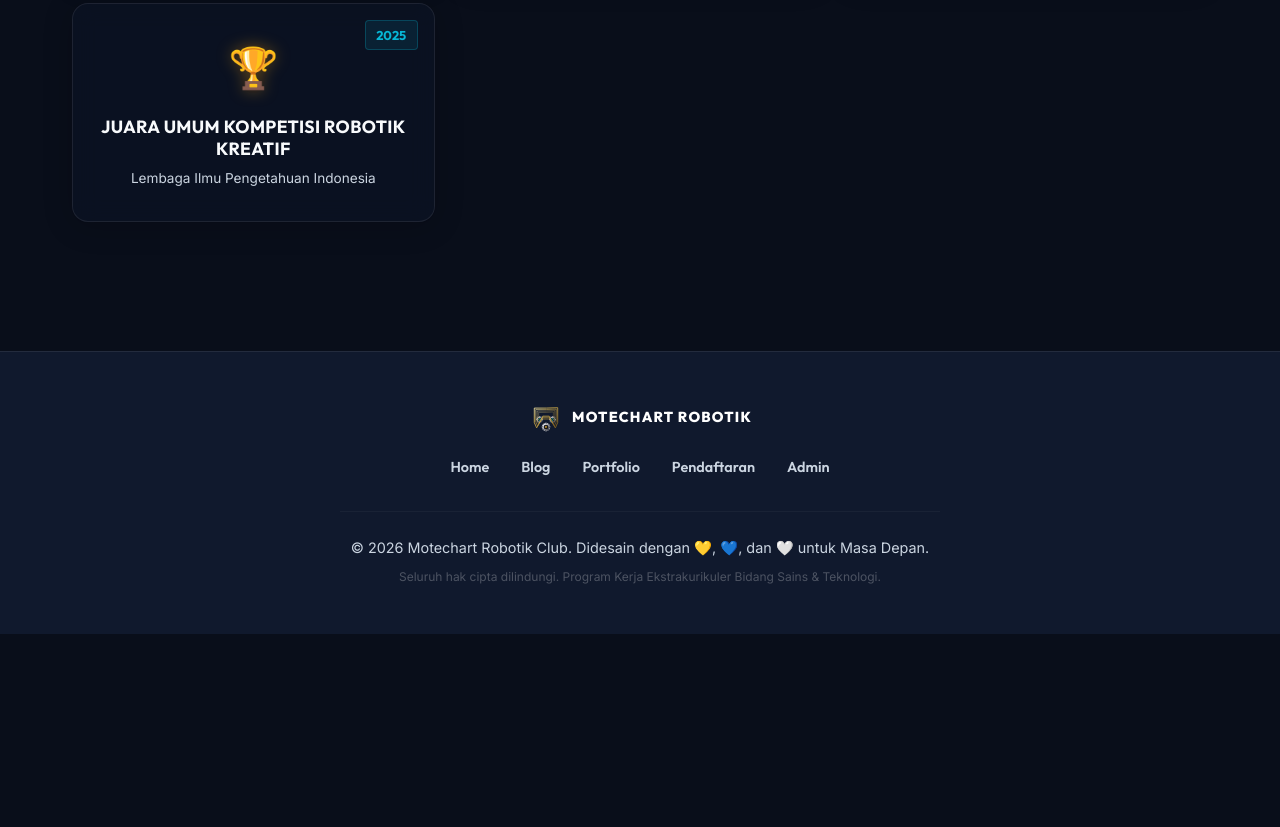
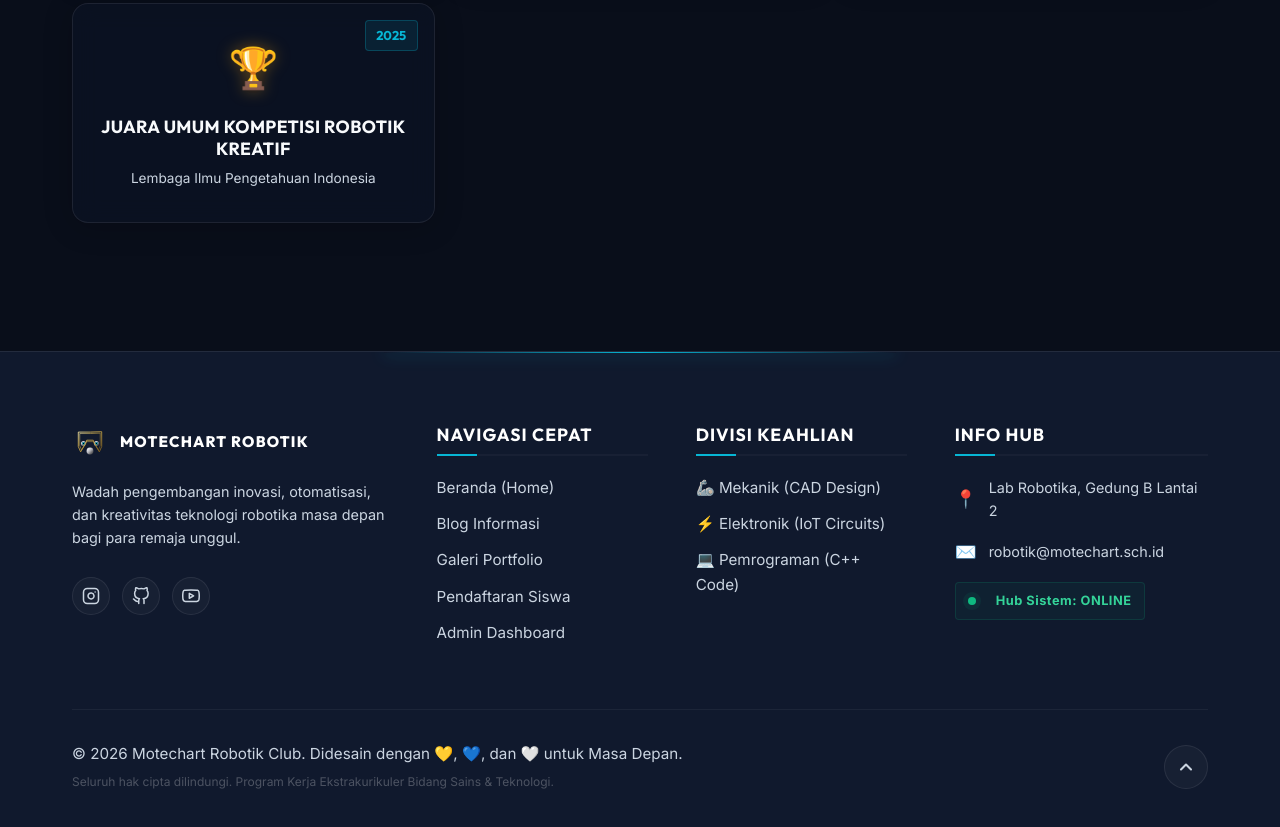
Before and after one commit to Fathray29/robotik-website, a website built with Vite: page index.html in a window 1280 px wide. Shown: the part 2089-2916 px from the top of the page. Before the commit the page ends 2723 px from the top, so only its background shows below. Built offline with nearby package versions, Linux system fonts and the light colour scheme; no server answers.

Commit message:
feat: revamp main-footer into premium high-tech grid layout with social icons and back-to-top button

```diff
--- a/index.css
+++ b/index.css
@@ -2700,21 +2700,84 @@ textarea.input-control {
 /* ==========================================================================
    FOOTER SECTION
    ========================================================================== */
+/* ==========================================================================
+   PREMIUM HIGH-TECH FOOTER REVAMP
+   ========================================================================== */
 .main-footer {
   background-color: var(--bg-secondary);
   border-top: 1px solid var(--border-glass);
-  padding: 3rem 0;
+  padding: 4.5rem 0 2.5rem;
   margin-top: auto;
-  text-align: center;
-  color: var(--text-muted);
+  color: var(--text-muted);
+  font-size: 0.95rem;
+  position: relative;
+  overflow: hidden;
+}
+
+/* Background HUD glowing line in footer */
+.main-footer::before {
+  content: "";
+  position: absolute;
+  top: 0;
+  left: 30%;
+  width: 40%;
+  height: 1px;
+  background: linear-gradient(90deg, transparent, var(--accent-cyan), transparent);
+  box-shadow: 0 0 15px var(--accent-cyan);
+}
+
+.footer-grid {
+  display: grid;
+  grid-template-columns: 1.5fr 1fr 1fr 1.2fr;
+  gap: 3rem;
+  margin-bottom: 4rem;
+}
+
+.footer-col {
+  display: flex;
+  flex-direction: column;
+  gap: 1.25rem;
+}
+
+.brand-col .footer-tagline {
   font-size: 0.9rem;
-}
-
+  line-height: 1.6;
+  color: var(--text-muted);
+}
+
+/* Social icons */
+.footer-socials {
+  display: flex;
+  gap: 0.75rem;
+  margin-top: 0.5rem;
+}
+
+.social-icon {
+  width: 38px;
+  height: 38px;
+  border-radius: 50%;
+  background: rgba(255, 255, 255, 0.03);
+  border: 1px solid var(--border-glass);
+  display: flex;
+  align-items: center;
+  justify-content: center;
+  color: var(--text-muted);
+  transition: all 0.3s cubic-bezier(0.4, 0, 0.2, 1);
+}
+
+.social-icon:hover {
+  background: var(--accent-cyan-glass);
+  border-color: var(--accent-cyan);
+  color: var(--text-white);
+  transform: translateY(-3px) scale(1.05);
+  box-shadow: var(--shadow-glow-cyan);
+}
+
+/* Footer logo */
 .footer-logo {
-  display: inline-flex;
-  align-items: center;
-  gap: 0.5rem;
-  margin-bottom: 1.25rem;
+  display: flex;
+  align-items: center;
+  gap: 0.75rem;
 }
 
 .footer-logo-text {
@@ -2724,25 +2787,195 @@ textarea.input-control {
   letter-spacing: 1.2px;
 }
 
-.footer-nav {
-  display: flex;
+/* Footer columns title */
+.footer-col-title {
+  font-family: var(--font-heading);
+  font-size: 1.1rem;
+  font-weight: 700;
+  color: var(--text-white);
+  text-transform: uppercase;
+  letter-spacing: 1px;
+  position: relative;
+  padding-bottom: 0.5rem;
+  border-bottom: 2px solid rgba(255, 255, 255, 0.03);
+}
+
+.footer-col-title::after {
+  content: "";
+  position: absolute;
+  bottom: -2px;
+  left: 0;
+  width: 40px;
+  height: 2px;
+  background-color: var(--accent-cyan);
+}
+
+.footer-col-links {
+  list-style: none;
+  padding: 0;
+  margin: 0;
+  display: flex;
+  flex-direction: column;
+  gap: 0.75rem;
+}
+
+.footer-col-links a {
+  color: var(--text-muted);
+  transition: all 0.25s ease;
+  display: inline-block;
+}
+
+.footer-col-links a:hover {
+  color: var(--accent-cyan);
+  transform: translateX(4px);
+}
+
+/* Contact block styles */
+.contact-info-list {
+  display: flex;
+  flex-direction: column;
+  gap: 1rem;
+}
+
+.contact-item {
+  display: flex;
+  align-items: center;
+  gap: 0.75rem;
+}
+
+.contact-icon {
+  font-size: 1.1rem;
+  flex-shrink: 0;
+}
+
+.contact-text {
+  font-size: 0.9rem;
+}
+
+/* High-tech pulsing online status indicator */
+.status-indicator-wrapper {
+  background: rgba(16, 185, 129, 0.05);
+  border: 1px solid rgba(16, 185, 129, 0.15);
+  padding: 0.5rem 0.75rem;
+  border-radius: var(--radius-sm);
+  width: fit-content;
+  display: flex;
+  align-items: center;
+}
+
+.status-pulse-dot {
+  width: 8px;
+  height: 8px;
+  background-color: #10B981;
+  border-radius: 50%;
+  display: inline-block;
+  margin-right: 0.5rem;
+  position: relative;
+}
+
+.status-pulse-dot::after {
+  content: "";
+  position: absolute;
+  top: 0;
+  left: 0;
+  width: 100%;
+  height: 100%;
+  background-color: #10B981;
+  border-radius: 50%;
+  animation: pulse-status 1.8s infinite ease-in-out;
+}
+
+@keyframes pulse-status {
+  0% {
+    transform: scale(1);
+    opacity: 0.8;
+  }
+  100% {
+    transform: scale(2.4);
+    opacity: 0;
+  }
+}
+
+.status-text {
+  font-size: 0.8rem;
+  font-weight: 700;
+  color: #34D399;
+  letter-spacing: 0.5px;
+}
+
+/* Footer Bottom Divider and copyright */
+.footer-bottom {
+  border-top: 1px solid rgba(255, 255, 255, 0.05);
+  padding-top: 2rem;
+  display: flex;
+  justify-content: space-between;
+  align-items: center;
+  flex-wrap: wrap;
+  gap: 1.5rem;
+}
+
+.footer-copyright {
+  border-top: none;
+  padding-top: 0;
+  max-width: none;
+  margin: 0;
+  text-align: left;
+}
+
+/* Back to Top tech button */
+.back-to-top-btn {
+  background: rgba(255, 255, 255, 0.03);
+  border: 1px solid var(--border-glass);
+  color: var(--text-muted);
+  width: 44px;
+  height: 44px;
+  border-radius: 50%;
+  display: flex;
+  align-items: center;
   justify-content: center;
-  gap: 2rem;
-  margin-bottom: 2rem;
-  list-style: none;
-  font-family: var(--font-heading);
-  font-weight: 600;
-}
-
-.footer-nav a:hover {
-  color: var(--accent-yellow);
-}
-
-.footer-copyright {
-  border-top: 1px solid rgba(255, 255, 255, 0.04);
-  padding-top: 1.5rem;
-  max-width: 600px;
-  margin: 0 auto;
+  cursor: pointer;
+  transition: all 0.3s cubic-bezier(0.4, 0, 0.2, 1);
+}
+
+.back-to-top-btn:hover {
+  background: var(--accent-cyan-glass);
+  border-color: var(--accent-cyan);
+  color: var(--text-white);
+  box-shadow: var(--shadow-glow-cyan);
+  transform: translateY(-3px);
+}
+
+.back-to-top-btn svg {
+  transition: transform 0.3s ease;
+}
+
+.back-to-top-btn:hover svg {
+  transform: translateY(-2px);
+}
+
+/* Footer Responsiveness */
+@media (max-width: 992px) {
+  .footer-grid {
+    grid-template-columns: 1fr 1fr;
+    gap: 2.5rem;
+  }
+}
+
+@media (max-width: 576px) {
+  .footer-grid {
+    grid-template-columns: 1fr;
+    gap: 2rem;
+  }
+
+  .footer-bottom {
+    flex-direction: column;
+    text-align: center;
+    align-items: center;
+  }
+
+  .footer-copyright {
+    text-align: center;
+  }
 }
 
 /* ==========================================================================
--- a/index.html
+++ b/index.html
@@ -1049,8 +1049,11 @@
   <!-- FOOTER -->
   <footer class="main-footer">
     <div class="container">
+      <div class="footer-grid">
+
+        <!-- Column 1: Brand Info -->
+        <div class="footer-col brand-col">
           <div class="footer-logo">
-        <!-- High-fidelity custom brand logo in SVG representing Motechart Robotik -->
             <svg class="footer-logo-svg" width="36" height="36" viewBox="0 0 200 200" fill="none" xmlns="http://www.w3.org/2000/svg">
               <defs>
                 <linearGradient id="gold-grad-footer" x1="0%" y1="0%" x2="100%" y2="100%">
@@ -1072,100 +1075,98 @@
                   <stop offset="100%" stop-color="#083344" />
                 </radialGradient>
               </defs>
-          <!-- Left Eye Gear -->
+              <!-- Glowing Eyes -->
               <g transform="translate(64, 108)">
-            <g fill="url(#silver-grad-footer)">
-              <rect x="-3" y="-18" width="6" height="5" rx="1" />
-              <rect x="-3" y="-18" width="6" height="5" rx="1" transform="rotate(30)" />
-              <rect x="-3" y="-18" width="6" height="5" rx="1" transform="rotate(60)" />
-              <rect x="-3" y="-18" width="6" height="5" rx="1" transform="rotate(90)" />
-              <rect x="-3" y="-18" width="6" height="5" rx="1" transform="rotate(120)" />
-              <rect x="-3" y="-18" width="6" height="5" rx="1" transform="rotate(150)" />
-              <rect x="-3" y="-18" width="6" height="5" rx="1" transform="rotate(180)" />
-              <rect x="-3" y="-18" width="6" height="5" rx="1" transform="rotate(210)" />
-              <rect x="-3" y="-18" width="6" height="5" rx="1" transform="rotate(240)" />
-              <rect x="-3" y="-18" width="6" height="5" rx="1" transform="rotate(270)" />
-              <rect x="-3" y="-18" width="6" height="5" rx="1" transform="rotate(300)" />
-              <rect x="-3" y="-18" width="6" height="5" rx="1" transform="rotate(330)" />
+                <circle cx="0" cy="0" r="14" fill="url(#silver-grad-footer)" stroke="#1E293B" stroke-width="0.5" />
+                <circle cx="0" cy="0" r="8" fill="url(#cyan-glow-footer)" />
+                <circle cx="0" cy="0" r="4" fill="#000" />
               </g>
+              <g transform="translate(136, 108)">
                 <circle cx="0" cy="0" r="14" fill="url(#silver-grad-footer)" stroke="#1E293B" stroke-width="0.5" />
-            <circle cx="0" cy="0" r="10" fill="#020617" />
                 <circle cx="0" cy="0" r="8" fill="url(#cyan-glow-footer)" />
-            <circle cx="0" cy="0" r="5" fill="#000000" />
-            <circle cx="2.5" cy="-2.5" r="2" fill="#FFFFFF" />
+                <circle cx="0" cy="0" r="4" fill="#000" />
               </g>
-          <!-- Right Eye Gear -->
-          <g transform="translate(136, 108)">
-            <g fill="url(#silver-grad-footer)">
-              <rect x="-3" y="-18" width="6" height="5" rx="1" />
-              <rect x="-3" y="-18" width="6" height="5" rx="1" transform="rotate(30)" />
-              <rect x="-3" y="-18" width="6" height="5" rx="1" transform="rotate(60)" />
-              <rect x="-3" y="-18" width="6" height="5" rx="1" transform="rotate(90)" />
-              <rect x="-3" y="-18" width="6" height="5" rx="1" transform="rotate(120)" />
-              <rect x="-3" y="-18" width="6" height="5" rx="1" transform="rotate(150)" />
-              <rect x="-3" y="-18" width="6" height="5" rx="1" transform="rotate(180)" />
-              <rect x="-3" y="-18" width="6" height="5" rx="1" transform="rotate(210)" />
-              <rect x="-3" y="-18" width="6" height="5" rx="1" transform="rotate(240)" />
-              <rect x="-3" y="-18" width="6" height="5" rx="1" transform="rotate(270)" />
-              <rect x="-3" y="-18" width="6" height="5" rx="1" transform="rotate(300)" />
-              <rect x="-3" y="-18" width="6" height="5" rx="1" transform="rotate(330)" />
+              <!-- Mouth Shield -->
+              <g transform="translate(100, 150)">
+                <circle cx="0" cy="0" r="19" fill="url(#silver-grad-footer)" stroke="#1E293B" stroke-width="0.5" />
               </g>
-            <circle cx="0" cy="0" r="14" fill="url(#silver-grad-footer)" stroke="#1E293B" stroke-width="0.5" />
-            <circle cx="0" cy="0" r="10" fill="#020617" />
-            <circle cx="0" cy="0" r="8" fill="url(#cyan-glow-footer)" />
-            <circle cx="0" cy="0" r="5" fill="#000000" />
-            <circle cx="2.5" cy="-2.5" r="2" fill="#FFFFFF" />
-          </g>
-          <!-- Bottom Mouth/Chin Gear -->
-          <g transform="translate(100, 150)">
-            <g fill="url(#silver-grad-footer)">
-              <rect x="-4" y="-23" width="8" height="6" rx="1" />
-              <rect x="-4" y="-23" width="8" height="6" rx="1" transform="rotate(30)" />
-              <rect x="-4" y="-23" width="8" height="6" rx="1" transform="rotate(60)" />
-              <rect x="-4" y="-23" width="8" height="6" rx="1" transform="rotate(90)" />
-              <rect x="-4" y="-23" width="8" height="6" rx="1" transform="rotate(120)" />
-              <rect x="-4" y="-23" width="8" height="6" rx="1" transform="rotate(150)" />
-              <rect x="-4" y="-23" width="8" height="6" rx="1" transform="rotate(180)" />
-              <rect x="-4" y="-23" width="8" height="6" rx="1" transform="rotate(210)" />
-              <rect x="-4" y="-23" width="8" height="6" rx="1" transform="rotate(240)" />
-              <rect x="-4" y="-23" width="8" height="6" rx="1" transform="rotate(270)" />
-              <rect x="-4" y="-23" width="8" height="6" rx="1" transform="rotate(300)" />
-              <rect x="-4" y="-23" width="8" height="6" rx="1" transform="rotate(330)" />
-            </g>
-            <circle cx="0" cy="0" r="19" fill="url(#silver-grad-footer)" stroke="#1E293B" stroke-width="0.5" />
-            <circle cx="0" cy="0" r="13" fill="#020617" />
-          </g>
-          <!-- Golden Mask / Shield Shape -->
               <g fill="none" stroke-linecap="round" stroke-linejoin="round">
                 <path d="M 100,45 L 35,45 L 35,125 L 48,155 L 76,108 L 82,90 L 100,90 L 118,90 L 124,108 L 152,155 L 165,125 L 165,45 Z" stroke="url(#gold-grad-footer)" stroke-width="4.5" />
                 <path d="M 100,53 L 43,53 L 43,121 L 53,144 L 75,107 L 80,98 L 100,98 L 120,98 L 125,107 L 147,144 L 157,121 L 157,53 Z" stroke="url(#gold-grad-footer)" stroke-width="3" />
-            <path d="M 100,61 L 51,61 L 51,117 L 58,133 L 74,106 L 78,106 L 100,106 L 122,106 L 126,106 L 142,133 L 149,117 L 149,61 Z" stroke="url(#gold-grad-footer)" stroke-width="2" />
-            <path d="M 100,69 L 59,69 L 59,113 L 73,105 L 100,105 L 127,105 L 141,113 L 141,69 Z" stroke="url(#gold-grad-footer)" stroke-width="1.5" />
-            <path d="M 94,45 L 94,142" stroke="url(#gold-grad-footer)" stroke-width="2" />
-            <path d="M 100,45 L 100,142" stroke="url(#gold-grad-footer)" stroke-width="2.5" />
-            <path d="M 106,45 L 106,142" stroke="url(#gold-grad-footer)" stroke-width="2" />
               </g>
-          <!-- Golden Rivet -->
-          <circle cx="100" cy="150" r="7" fill="url(#gold-grad-footer)" stroke="#4A3515" stroke-width="1" />
-          <path d="M 96.5,146.5 L 103.5,153.5 M 103.5,146.5 L 96.5,153.5" stroke="#1E1303" stroke-width="1.5" stroke-linecap="round" />
             </svg>
             <span class="footer-logo-text">MOTECHART ROBOTIK</span>
           </div>
+          <p class="footer-tagline">Wadah pengembangan inovasi, otomatisasi, dan kreativitas teknologi robotika masa depan bagi para remaja unggul.</p>
+          <div class="footer-socials">
+            <a href="https://instagram.com" class="social-icon" target="_blank" aria-label="Instagram">
+              <svg width="18" height="18" viewBox="0 0 24 24" fill="none" stroke="currentColor" stroke-width="2" stroke-linecap="round" stroke-linejoin="round"><rect x="2" y="2" width="20" height="20" rx="5" ry="5"></rect><path d="M16 11.37A4 4 0 1 1 12.63 8 4 4 0 0 1 16 11.37z"></path><line x1="17.5" y1="6.5" x2="17.51" y2="6.5"></line></svg>
+            </a>
+            <a href="https://github.com" class="social-icon" target="_blank" aria-label="GitHub">
+              <svg width="18" height="18" viewBox="0 0 24 24" fill="none" stroke="currentColor" stroke-width="2" stroke-linecap="round" stroke-linejoin="round"><path d="M9 19c-5 1.5-5-2.5-7-3m14 6v-3.87a3.37 3.37 0 0 0-.94-2.61c3.14-.35 6.44-1.54 6.44-7A5.44 5.44 0 0 0 20 4.77 5.07 5.07 0 0 0 19.91 1S18.73.65 16 2.48a13.38 13.38 0 0 0-7 0C6.27.65 5.09 1 5.09 1A5.07 5.07 0 0 0 5 4.77a5.44 5.44 0 0 0-1.5 3.78c0 5.42 3.3 6.61 6.44 7A3.37 3.37 0 0 0 9 18.13V22"></path></svg>
+            </a>
+            <a href="https://youtube.com" class="social-icon" target="_blank" aria-label="YouTube">
+              <svg width="18" height="18" viewBox="0 0 24 24" fill="none" stroke="currentColor" stroke-width="2" stroke-linecap="round" stroke-linejoin="round"><path d="M22.54 6.42a2.78 2.78 0 0 0-1.94-2C18.88 4 12 4 12 4s-6.88 0-8.6.46a2.78 2.78 0 0 0-1.94 2A29 29 0 0 0 1 11.75a29 29 0 0 0 .46 5.33A2.78 2.78 0 0 0 3.4 19c1.72.46 8.6.46 8.6.46s6.88 0 8.6-.46a2.78 2.78 0 0 0 1.94-2 29 29 0 0 0 .46-5.25 29 29 0 0 0-.46-5.33z"></path><polygon points="9.75 15.02 15.5 11.75 9.75 8.48 9.75 15.02"></polygon></svg>
+            </a>
+          </div>
+        </div>
 
-      <nav aria-label="Footer Navigation">
-        <ul class="footer-nav">
-          <li><a href="#home" onclick="window.appNavigate('view-home'); return false;">Home</a></li>
-          <li><a href="#blog" onclick="window.appNavigate('view-blog'); return false;">Blog</a></li>
-          <li><a href="#portfolio" onclick="window.appNavigate('view-portfolio'); return false;">Portfolio</a></li>
-          <li><a href="#pendaftaran" onclick="window.appNavigate('view-pendaftaran'); return false;">Pendaftaran</a></li>
-          <li><a href="#admin" onclick="window.appNavigate('view-admin'); return false;">Admin</a></li>
+        <!-- Column 2: Quick Links -->
+        <div class="footer-col links-col">
+          <h4 class="footer-col-title">Navigasi Cepat</h4>
+          <ul class="footer-col-links">
+            <li><a href="#home" onclick="window.appNavigate('view-home'); return false;">Beranda (Home)</a></li>
+            <li><a href="#blog" onclick="window.appNavigate('view-blog'); return false;">Blog Informasi</a></li>
+            <li><a href="#portfolio" onclick="window.appNavigate('view-portfolio'); return false;">Galeri Portfolio</a></li>
+            <li><a href="#pendaftaran" onclick="window.appNavigate('view-pendaftaran'); return false;">Pendaftaran Siswa</a></li>
+            <li><a href="#admin" onclick="window.appNavigate('view-admin'); return false;">Admin Dashboard</a></li>
           </ul>
-      </nav>
+        </div>
 
+        <!-- Column 3: Divisions -->
+        <div class="footer-col divisions-col">
+          <h4 class="footer-col-title">Divisi Keahlian</h4>
+          <ul class="footer-col-links">
+            <li><a href="#divisi" onclick="window.appNavigate('view-home'); document.getElementById('divisi-detail-container').scrollIntoView({behavior: 'smooth'}); return false;">🦾 Mekanik (CAD Design)</a></li>
+            <li><a href="#divisi" onclick="window.appNavigate('view-home'); document.getElementById('divisi-detail-container').scrollIntoView({behavior: 'smooth'}); return false;">⚡ Elektronik (IoT Circuits)</a></li>
+            <li><a href="#divisi" onclick="window.appNavigate('view-home'); document.getElementById('divisi-detail-container').scrollIntoView({behavior: 'smooth'}); return false;">💻 Pemrograman (C++ Code)</a></li>
+          </ul>
+        </div>
+
+        <!-- Column 4: Contact & Tech Status -->
+        <div class="footer-col contact-col">
+          <h4 class="footer-col-title">Info Hub</h4>
+          <div class="contact-info-list">
+            <div class="contact-item">
+              <span class="contact-icon">📍</span>
+              <span class="contact-text">Lab Robotika, Gedung B Lantai 2</span>
+            </div>
+            <div class="contact-item">
+              <span class="contact-icon">✉️</span>
+              <span class="contact-text">robotik@motechart.sch.id</span>
+            </div>
+            <div class="contact-item status-indicator-wrapper">
+              <span class="status-pulse-dot"></span>
+              <span class="status-text">Hub Sistem: ONLINE</span>
+            </div>
+          </div>
+        </div>
+
+      </div>
+
+      <!-- Footer Bottom Divider and copyright -->
+      <div class="footer-bottom">
         <div class="footer-copyright">
           <p>&copy; 2026 Motechart Robotik Club. Didesain dengan 💛, 💙, dan 🤍 untuk Masa Depan.</p>
-        <p style="font-size: 0.75rem; color: rgba(255,255,255,0.25); margin-top: 0.5rem;">Seluruh hak cipta dilindungi. Program Kerja Ekstrakurikuler Bidang Sains & Teknologi.</p>
+          <p style="font-size: 0.75rem; color: rgba(255,255,255,0.25); margin-top: 0.35rem;">Seluruh hak cipta dilindungi. Program Kerja Ekstrakurikuler Bidang Sains & Teknologi.</p>
         </div>
+        <button type="button" id="btn-back-to-top" class="back-to-top-btn" onclick="window.scrollTo({top: 0, behavior: 'smooth'});" aria-label="Kembali ke Atas">
+          <svg width="20" height="20" viewBox="0 0 24 24" fill="none" stroke="currentColor" stroke-width="2.5" stroke-linecap="round" stroke-linejoin="round">
+            <polyline points="18 15 12 9 6 15"></polyline>
+          </svg>
+        </button>
+      </div>
+
     </div>
   </footer>
 
```
Lines whose indentation alone changed are shown as unchanged.
